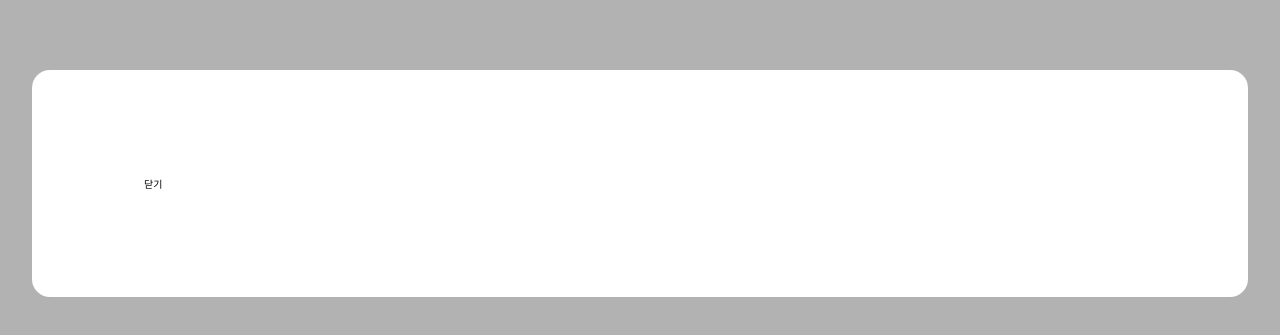
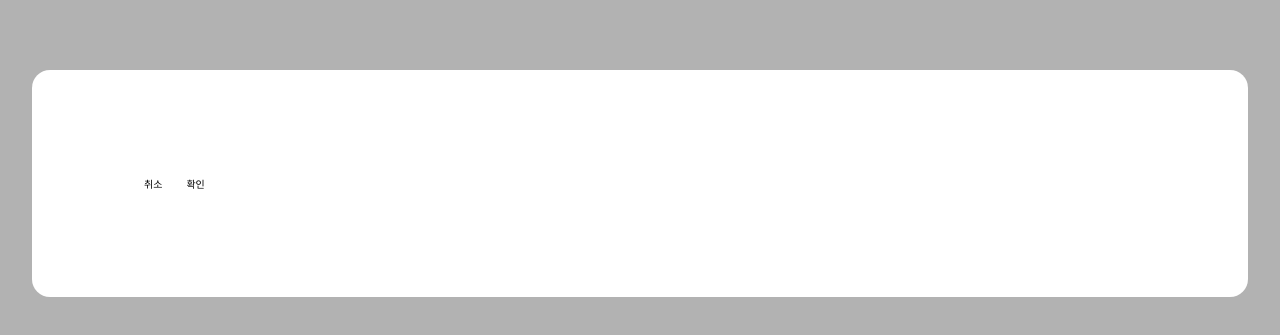
Before and after one commit to heejung-newheee/tutorang, a React (Vite) app: page / in a window 1280 px wide. Both pictures are taken after a click on the button "열기". Shown: the part 217-552 px from the top of the page. Built offline with nearby package versions, Linux system fonts and the light colour scheme.

Commit message:
Feat. Alert, Confirm 완료

```diff
--- /dev/null
+++ b/src/components/dialog/alert/Alert.styled.ts
@@ -0,0 +1,20 @@
+import styled from 'styled-components';
+import { colors } from '../../../style/theme/colors';
+
+export const Container = styled.div`
+  position: relative;
+  z-index: 99;
+  display: flex;
+  align-items: center;
+  justify-content: center;
+  width: 100%;
+  height: 100%;
+`;
+
+export const Inner = styled.div`
+  width: 100%;
+  margin: 0 32px;
+  background-color: ${colors.white};
+  border-radius: 18px;
+  padding: 100px;
+`;
--- /dev/null
+++ b/src/components/dialog/alert/Alert.tsx
@@ -0,0 +1,21 @@
+import * as S from './Alert.styled';
+
+type AlertProps = {
+  closeModal: () => void;
+};
+
+const Alert = ({ closeModal }: AlertProps) => {
+  return (
+    <S.Container>
+      <S.Inner
+        onClick={(e: React.MouseEvent<HTMLElement>) => {
+          e.stopPropagation();
+        }}
+      >
+        <button onClick={closeModal}>닫기</button>
+      </S.Inner>
+    </S.Container>
+  );
+};
+
+export default Alert;
--- /dev/null
+++ b/src/components/dialog/confirm/Confirm.styled.ts
@@ -0,0 +1,20 @@
+import styled from 'styled-components';
+import { colors } from '../../../style/theme/colors';
+
+export const Container = styled.div`
+  position: relative;
+  z-index: 99;
+  display: flex;
+  align-items: center;
+  justify-content: center;
+  width: 100%;
+  height: 100%;
+`;
+
+export const Inner = styled.div`
+  width: 100%;
+  margin: 0 32px;
+  background-color: ${colors.white};
+  border-radius: 18px;
+  padding: 100px;
+`;
--- /dev/null
+++ b/src/components/dialog/confirm/Confirm.tsx
@@ -0,0 +1,22 @@
+import * as S from './Confirm.styled';
+
+type ConfirmProps = {
+  closeModal: () => void;
+};
+
+const Confirm = ({ closeModal }: ConfirmProps) => {
+  return (
+    <S.Container>
+      <S.Inner
+        onClick={(e: React.MouseEvent<HTMLElement>) => {
+          e.stopPropagation();
+        }}
+      >
+        <button onClick={closeModal}>취소</button>
+        <button onClick={closeModal}>확인</button>
+      </S.Inner>
+    </S.Container>
+  );
+};
+
+export default Confirm;
--- a/src/components/index.ts
+++ b/src/components/index.ts
@@ -4,3 +4,5 @@ export { default as Layout } from './common/layout/Layout';
 export { default as Modal } from './modal/Modal';
 export * from './modal/Modal';
 export { default as Dialog } from './dialog/Dialog';
+export { default as Alert } from './dialog/alert/Alert';
+export { default as Confirm } from './dialog/confirm/Confirm';
--- a/src/pages/Main.tsx
+++ b/src/pages/Main.tsx
@@ -1,5 +1,5 @@
 import { useModal } from '../hooks';
-import { Dialog } from '../components';
+import { Dialog, Alert, Confirm } from '../components';
 
 const Main = () => {
   const { Modal, isOpen, openModal, closeModal } = useModal();
@@ -7,7 +7,7 @@ const Main = () => {
   return (
     <>
       <Modal isOpen={isOpen} closeModal={closeModal}>
-        <Dialog closeModal={closeModal} />
+        <Confirm closeModal={closeModal} />
       </Modal>
       <button onClick={openModal}>열기</button>
     </>
```
